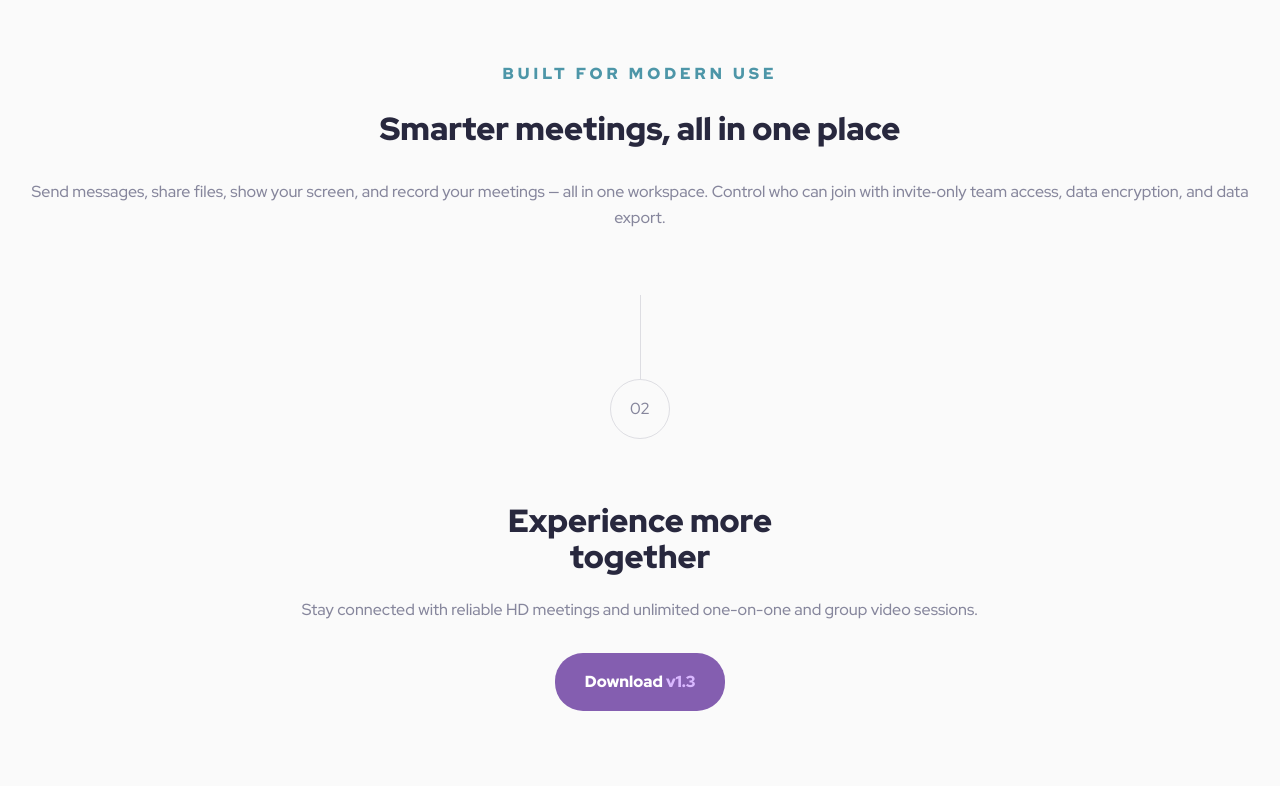
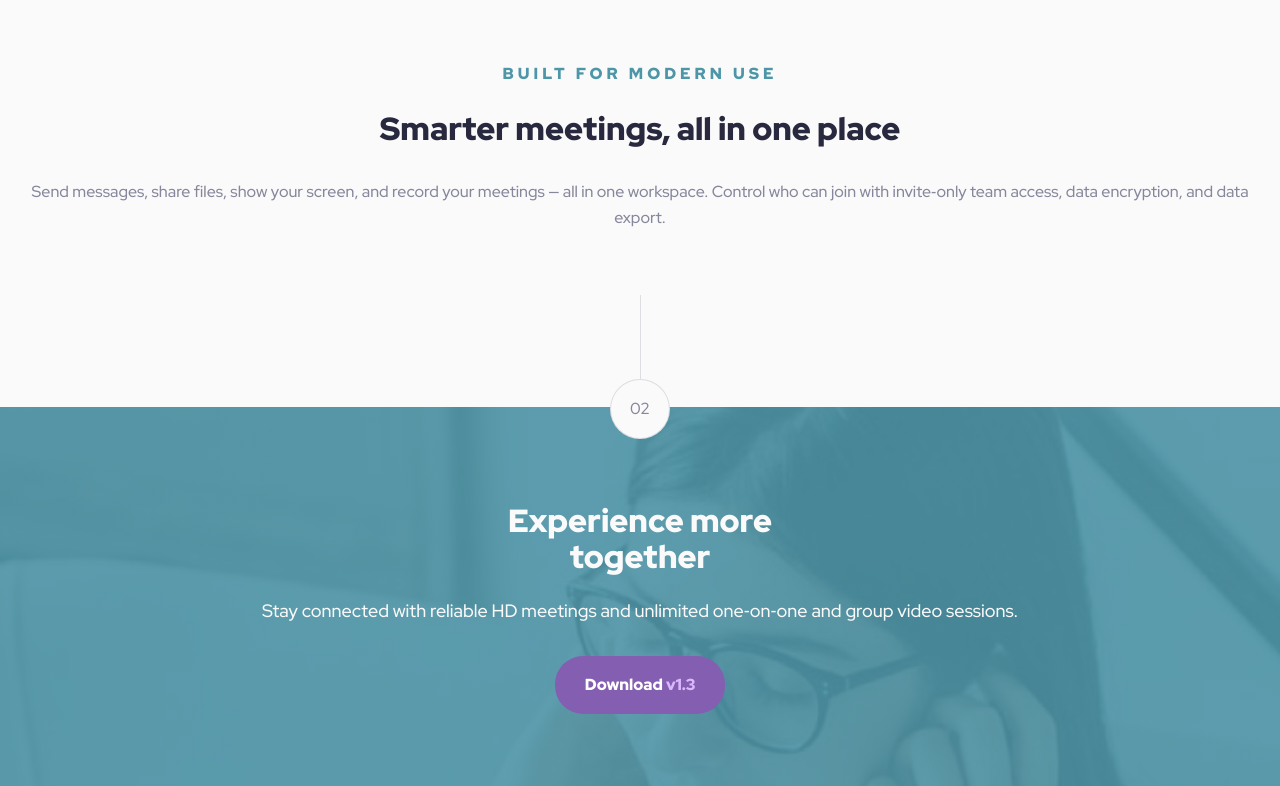
Before and after one commit to Dantalian5/meet-landing-page, a plain HTML site: page index.html in a window 1280 px wide. Shown: the part 904-1690 px from the top of the page. Before the commit the page ends 1615 px from the top, so only its background shows below. Drawn offline with Linux system fonts and the light colour scheme.

Commit message:
mobile design done

```diff
--- a/index.html
+++ b/index.html
@@ -96,10 +96,15 @@
       </div>
     </div>
     <div class="section-2__wrapper flex">
-      <div></div>
-      <h2 class="section-title section-2__title">Experience more <br> together</h2>
-      <p class="section-text section-2__text">  Stay connected with reliable HD meetings and unlimited one-on-one and group video sessions.</p>
-      <a class="button button--c2 section-2__button" href="#">Download <span class="button--accent2">v1.3</span> </a>
+      <div class="section-2__title">
+        <h2 class="section-title section-2__title--module">Experience more <br> together</h2>
+      </div>
+      <div class="section-2__text">
+        <p class="section-text section-2__text--module">  Stay connected with reliable HD meetings and unlimited one&#8209;on&#8209;one and group video sessions.</p>
+      </div>
+      <div class="section-2__button">
+        <a class="button button--c2 " href="#">Download <span class="button--accent2">v1.3</span> </a>
+      </div>
     </div>
   </section>
 
--- a/style/_layout.scss
+++ b/style/_layout.scss
@@ -64,7 +64,36 @@
   }
 }
 .section-2 {
+  position: relative;
+  background: linear-gradient($c-4D96A9, $c-4D96A9) no-repeat;
+  background-position: top 7rem center;
+  isolation: isolate;
+  --bg-image-image: url(../assets/mobile/image-footer.jpg);
+  --bg-image-opacity: .1;
+  &::after{
+    content: '';
+    z-index: -1;
+    position: absolute;
+    inset: 7rem 0 0;
+    background: var(--bg-image-image) no-repeat;
+    background-size: cover;
+    opacity: var(--bg-image-opacity);
+  }
   &__wrapper {
     flex-direction: column;
   }
+  &__title {
+    width: fit-content;
+    margin-inline: auto;
+    margin-bottom: 1.5rem;
+  }
+  &__text {
+    margin-inline: auto;
+    margin-bottom: 2rem;
+  }
+  &__button{
+    width: fit-content;
+    margin-inline: auto;
+    margin-bottom: 4.5rem;
+  }
 }
--- a/style/_modules.scss
+++ b/style/_modules.scss
@@ -76,6 +76,7 @@
     aspect-ratio: 1 / 1;
     align-items: center;
     justify-content: center;
+    background: $c-FAFAFA;
   }
 }
 .image-gallery {
@@ -92,19 +93,12 @@
   }
 }
 .section-2 {
-  &__title {
-    width: fit-content;
-    margin-inline: auto;
-    margin-bottom: 1.5rem;
-    //color: $c-FAFAFA;
+  &__title--module {
+    color: $c-FAFAFA;
   }
-  &__text {
-    margin-inline: auto;
-    margin-bottom: 2rem;
-    //color: $c-FAFAFA;
+  &__text--module{
+    color: $c-FAFAFA;
+    font-size: 1.125rem;
     line-height: 144%;
   }
-  &__button{
-    margin-inline: auto;
-  }
 }
```
Also changed, not shown: style/style.css, 1 other file.
